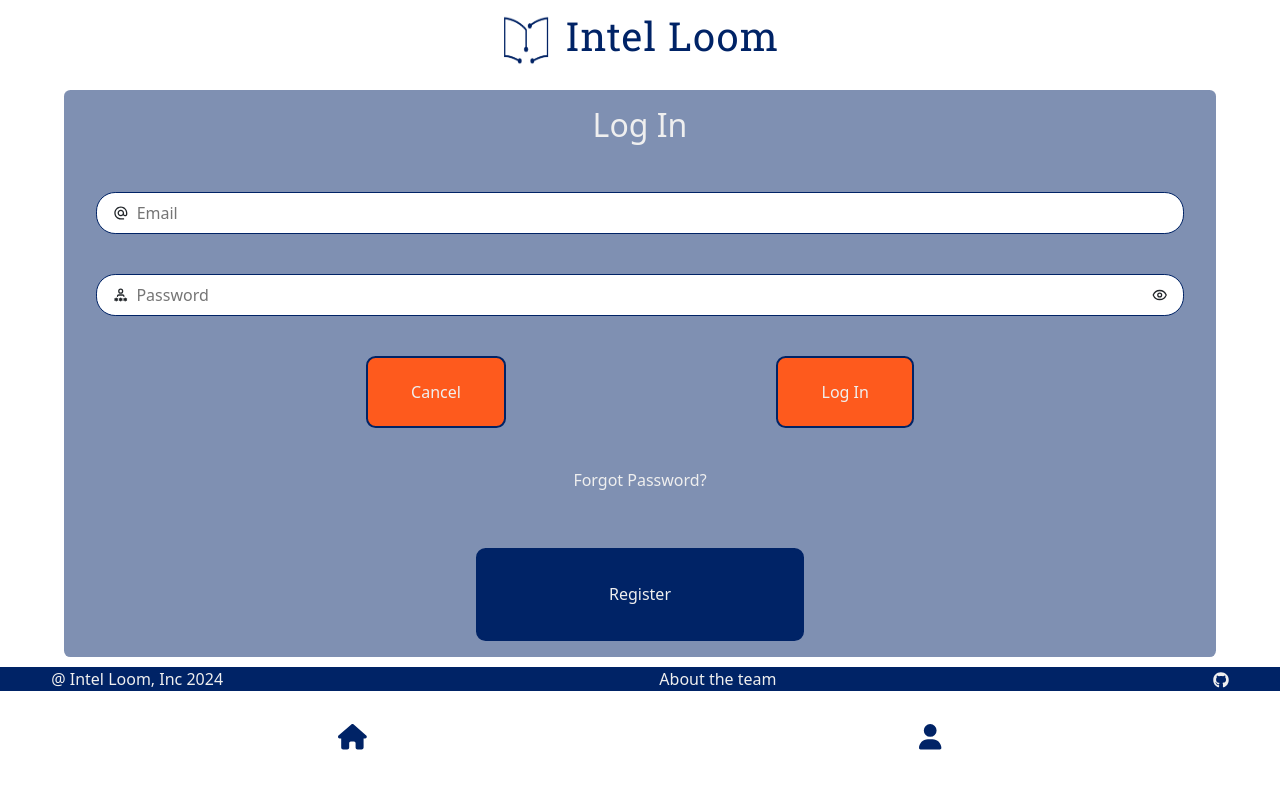
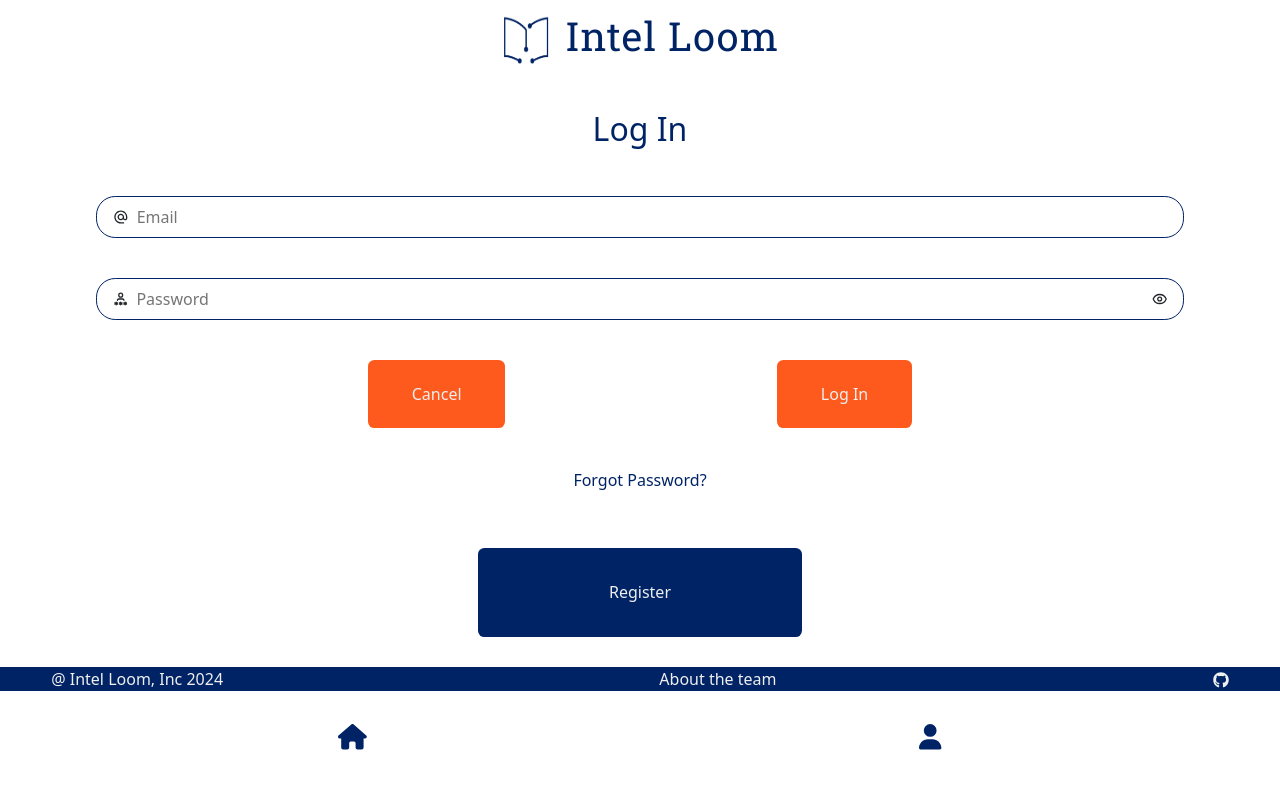
Before and after one commit to overtonjust/Intel-loom-frontend, a React (Vite) app: page /login in a window 1280 px wide. Shown: the top 788 px of the page. Built offline with nearby package versions, Linux system fonts and the light colour scheme; no server answers; what @100mslive/react-sdk would draw is missing.

Commit message:
removed border and hover from buttons, added universal selector to userpage

```diff
--- a/src/pages/UserPage/UserPage.jsx
+++ b/src/pages/UserPage/UserPage.jsx
@@ -52,8 +52,8 @@ return (
         <div className='video-header'>
         <h3>Videos</h3>
         <div className="videos_buttons">
-        <button className='videos-upload_button'>Upload +</button>
-        <button className='videos-edit_button'>Manage</button>
+        <button className='button-blue'>Upload +</button>
+        <button className='button-orange'>Manage</button>
         </div>
         </div>
         <MobileCarousel links={userData?.instructorLinks}/>
@@ -75,7 +75,7 @@ return (
 
       <div className='buttons'>
       <button className='button-blue' onClick={() => setSettingsMenu(true)}>Settings</button>
-      <button className='signout_button'>Sign Out</button>
+      <button className='button-orange'>Sign Out</button>
     </div>
 
 {settingsMenu &&
--- a/src/pages/login/Login.scss
+++ b/src/pages/login/Login.scss
@@ -8,7 +8,7 @@
 .login-form {
   width: 90%;
   padding: 1rem;
-  background-color: $card;
+  background-color: transparent;
   border-radius: 0.4em;
   margin: 0 auto;
   display: grid;
@@ -22,7 +22,7 @@
     padding: 0 1rem;
   }
   &__text {
-    color: $white;
+    color: $blue;
   }
 }
 
--- a/src/pages/myclasses/Myclasses.scss
+++ b/src/pages/myclasses/Myclasses.scss
@@ -58,20 +58,22 @@
 .template {
   display: flex;
   flex-direction: column;
-  background-color: $card;
-  padding: 4%;
-  border-radius: 0.4em;
+  background-color: #fff;
+  border-radius: .8em;
+  box-shadow: 0 2px 4px 1px $card;
   gap: 0.2em;
   height: 400px;
   width: 85vw;
   cursor: pointer;
   &__title {
-    font-size: 1.4em;
-    color: $white;
+    margin: .4em;
+    font-size: 1.6em;
+    text-align: center;
+    color: $blue;
   }
   &__image {
     width: 100%;
     height: 100%;
-    border-radius: 0.2em;
+    border-radius: 0 0 .8em .8em;
   }
 }
--- a/src/shared.scss
+++ b/src/shared.scss
@@ -9,18 +9,15 @@ $blue-faded: #1e4182e6;
 $card: rgba(0, 35, 102,.5);
 
 .button-orange {
-    border: 2px solid $blue;
+    border: none;
     outline: none;
     cursor: pointer;
     padding: 2% 4%;
-    border-radius: .6em;
+    border-radius: .4em;
     background-color: $orange;
     color: $white;
     text-decoration: none;
-    &:hover {
-        transform: translateY(-2px);
-        box-shadow: 0 0 .6rem .2rem $grey;
-    }
+
     &:active {
         transform: translateY(2px);
         background-color: $orange-faded;
@@ -29,18 +26,15 @@ $card: rgba(0, 35, 102,.5);
 }
 
 .button-blue {
-    border: 2px solid $blue;
+    border: none;
     outline: none;
     cursor: pointer;
     padding: 2% 4%;
-    border-radius: .6em;
+    border-radius: .4em;
     background-color: $blue;
     color: $white;
     text-decoration: none;
-    &:hover {
-        transform: translateY(-2px);
-        box-shadow: 0 0 .6rem .2rem $orange-faded;
-    }
+
     &:active {
         transform: translateY(2px);
         background-color: $blue-faded;
@@ -49,18 +43,15 @@ $card: rgba(0, 35, 102,.5);
 }
 
 .button-large-orange {
-    border: 2px solid $blue;
+    border: none;
     outline: none;
     cursor: pointer;
     padding: 3% 12%;
-    border-radius: .6em;
+    border-radius: .4em;
     background-color: $orange;
     color: $white;
     text-decoration: none;
-    &:hover {
-        transform: translateY(-2px);
-        box-shadow: 0 0 .6rem .2rem $grey;
-    }
+
     &:active {
         transform: translateY(2px);
         background-color: $orange-faded;
@@ -69,18 +60,15 @@ $card: rgba(0, 35, 102,.5);
 }
 
 .button-large-blue {
-    border: 2px solid $blue;
+    border: none;
     outline: none;
     cursor: pointer;
     padding: 3% 12%;
-    border-radius: .6em;
+    border-radius: .4em;
     background-color: $blue;
     color: $white;
     text-decoration: none;
-    &:hover {
-        transform: translateY(-2px);
-        box-shadow: 0 0 .6rem .2rem $orange-faded;
-    }
+
     &:active {
         transform: translateY(2px);
         background-color: $blue-faded;
```
